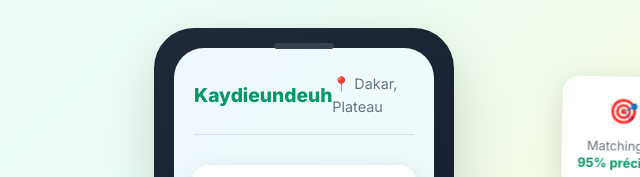
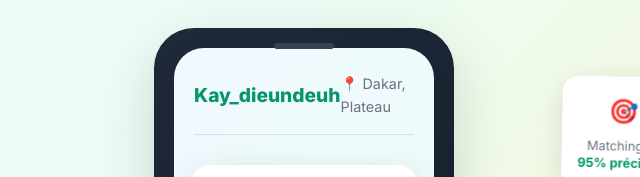
Before and after one commit to ouzking/Kay_dieundeuh, a plain HTML site: page index.html in a window 1280 px wide. Shown: the part 285-462 px from the top of the page, 640-1280 px from the left. Drawn offline with Linux system fonts and the light colour scheme.

Commit message:
Mise à jour

```diff
--- a/index.html
+++ b/index.html
@@ -83,7 +83,7 @@
                         <div class="phone-screen">
                             <div class="app-interface">
                                 <div class="app-header">
-                                    <div class="app-title">Kaydieundeuh</div>
+                                    <div class="app-title">Kay_dieundeuh</div>
                                     <div class="location">📍 Dakar, Plateau</div>
                                 </div>
                                 <div class="offers-list">
@@ -698,7 +698,7 @@
                     <div class="demo-panel active" id="user-demo">
                         <div class="demo-phone">
                             <div class="phone-header">
-                                <span>Kaydieundeuh</span>
+                                <span>Kay_dieundeuh</span>
                                 <span>📍 UCAD, Dakar</span>
                             </div>
                             <div class="demo-offers">
@@ -833,7 +833,7 @@
                         <p>📍 Dakar, Sénégal</p>
                         <p>📧 contact@kaydieundeuh.sn</p>
                         <p>📱 +221 77 437 85 58</p>
-                        <p>🌐 www.kaydieundeuh.sn</p>
+                        <p>🌐 www.kay_dieundeuh.sn</p>
                     </div>
                 </div>
             </div>
```
